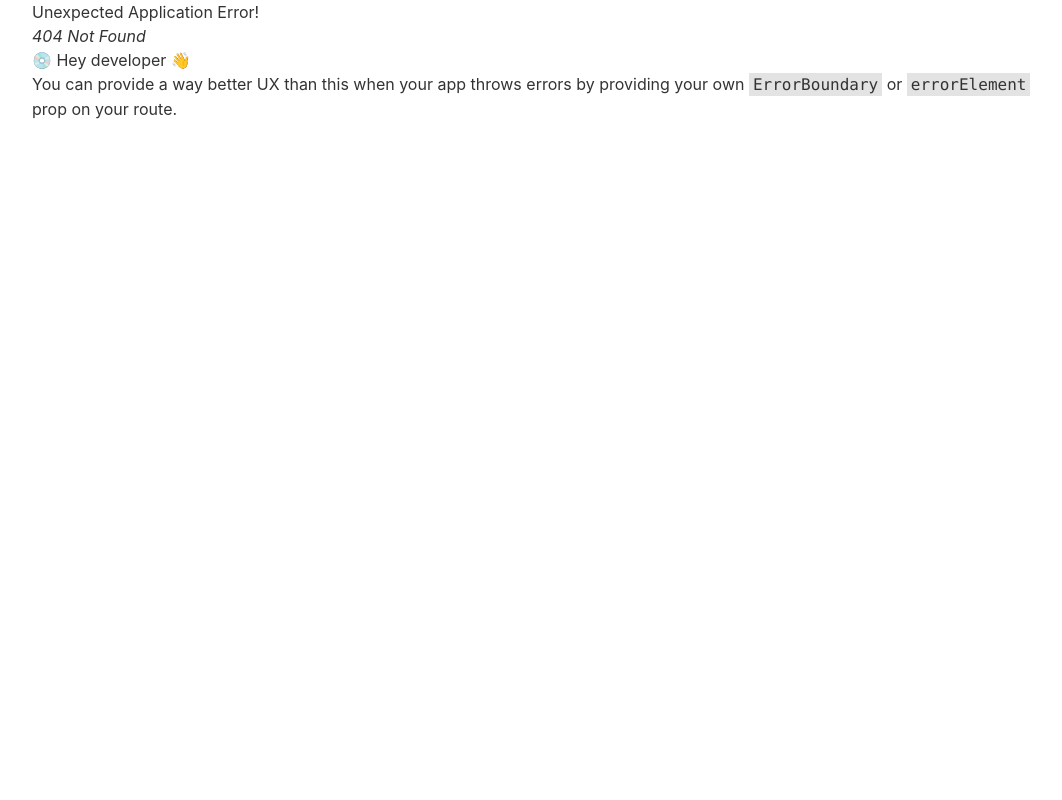
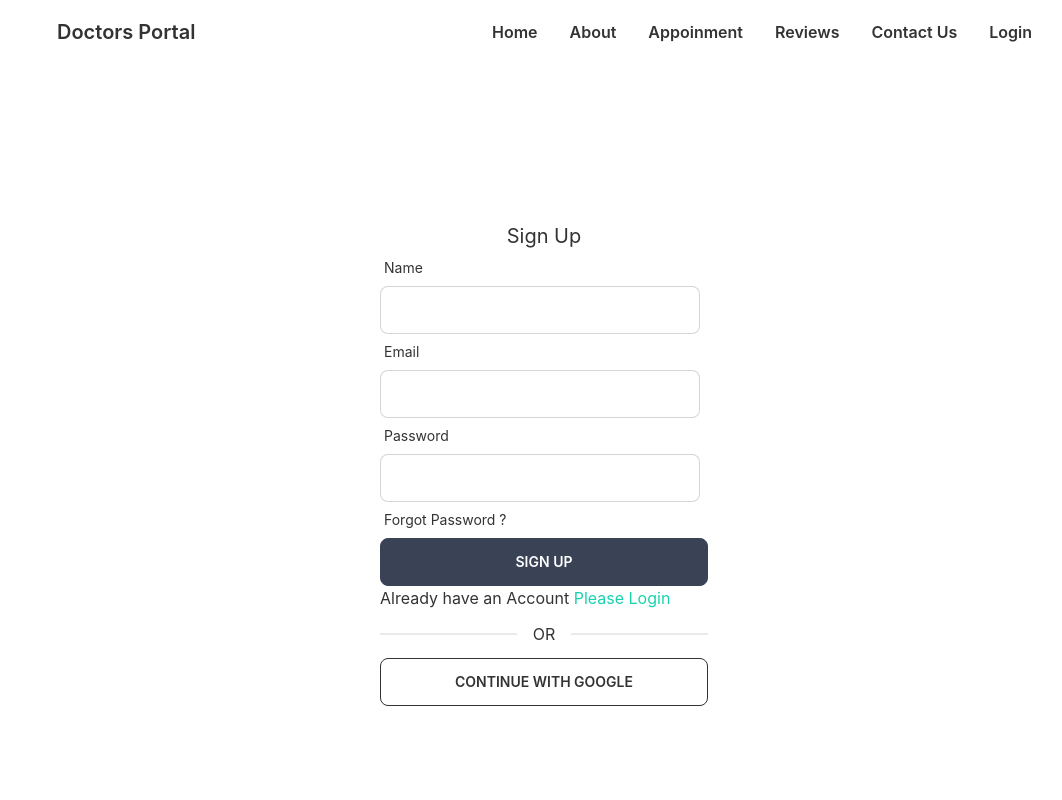
Before and after one commit to Farvez999/doctors-portal-client, a React (Create React App) app: page /signup in a window 1280 px wide. Before the commit this address had no page. Shown: the top 800 px of the page, without its empty margins (96-1158 px from the left). Built offline with nearby package versions, Linux system fonts and the light colour scheme.

Commit message:
Use RegEx validation in React Hook form

```diff
--- /dev/null
+++ b/src/pages/SignUp/SignUp.js
@@ -0,0 +1,63 @@
+import React from 'react';
+import { useForm } from "react-hook-form";
+import { Link } from 'react-router-dom';
+
+const SignUp = () => {
+
+    const { register, formState: { errors }, handleSubmit } = useForm();
+
+    const handleSignUp = data => {
+        console.log(data)
+    }
+
+
+    return (
+        <div className='h-[800px] flex justify-center items-center'>
+            <div className='w-96 p-7'>
+                <h2 className='text-xl text-center'>Sign Up</h2>
+                <form onSubmit={handleSubmit(handleSignUp)}>
+
+                    <div className="form-control w-full max-w-xs">
+                        <label className="label">
+                            <span className="label-text">Name</span>
+                        </label>
+                        <input {...register("name", { required: "Name Address is required" })} type="text" className="input input-bordered w-full max-w-xs" />
+                        {errors.name && <p className='text-red-500' role="alert">{errors.name?.message}</p>}
+                    </div>
+
+                    <div className="form-control w-full max-w-xs">
+                        <label className="label">
+                            <span className="label-text">Email</span>
+                        </label>
+                        <input {...register("email", { required: "Email Address is required" })} type="text" className="input input-bordered w-full max-w-xs" />
+                        {errors.email && <p className='text-red-500' role="alert">{errors.email?.message}</p>}
+                    </div>
+
+
+                    <div className="form-control w-full max-w-xs">
+                        <label className="label">
+                            <span className="label-text">Password</span>
+                        </label>
+                        <input {...register("password", {
+                            required: "Password Address is required", minLength: { value: 6, message: 'Passwor must be 6 characters or longer' }, pattern: {
+                                value: /(?=.*\d)(?=.*[a-zA-Z])[a-zA-Z0-9]/, message: "Entered value does not match password format"
+                            }
+                        })} type="password" className="input input-bordered w-full max-w-xs" />
+                        {errors.password && <p className='text-red-500' role="alert">{errors.password?.message}</p>}
+                        <label className="label">
+                            <span className="label-text">Forgot Password ?</span>
+                        </label>
+                    </div>
+
+
+                    <input className='btn btn-accent w-full text-white' value="Sign Up" type="submit" />
+                    <p>Already have an Account <Link className='text-secondary' to="/login">Please Login</Link></p>
+                    <div className="divider">OR</div>
+                    <button className='btn btn-outline w-full'>CONTINUE WITH GOOGLE</button>
+                </form>
+            </div>
+        </div>
+    );
+};
+
+export default SignUp;
--- a/src/routes/Routes.js
+++ b/src/routes/Routes.js
@@ -3,6 +3,7 @@
 import Appoinment from "../pages/Appoinment/Appoinment";
 import Home from "../pages/Home/Home";
 import Login from "../pages/Login/Login";
+import SignUp from "../pages/SignUp/SignUp";
 
 export const router = createBrowserRouter([
     {
@@ -18,6 +19,10 @@
                 element: <Login></Login>
             },
             {
+                path: "/signup",
+                element: <SignUp></SignUp>
+            },
+            {
                 path: "/appoinment",
                 element: <Appoinment></Appoinment>
             },
```
